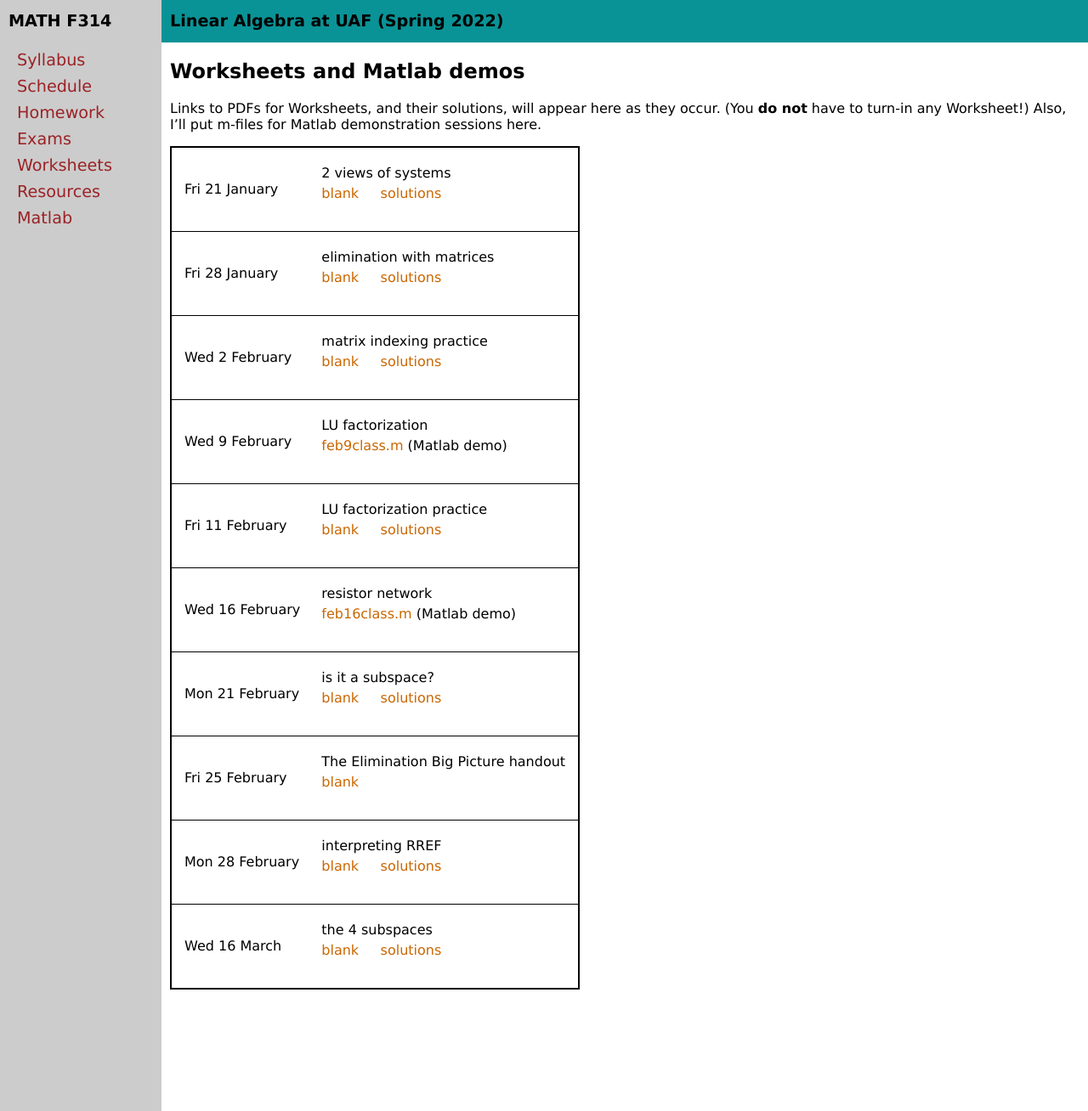
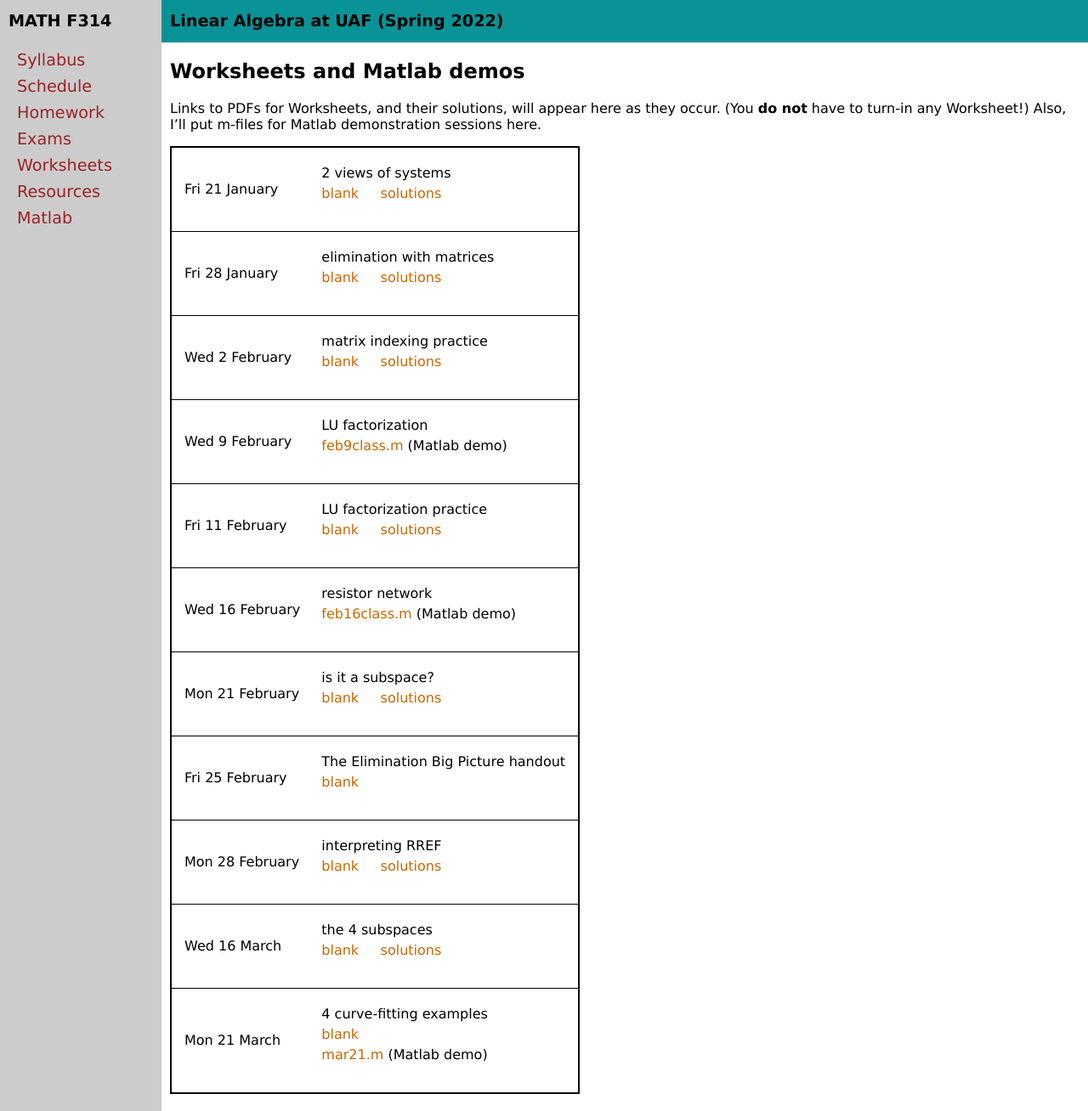
Before and after one commit to bueler/math314, a Jekyll site: the page built from worksheets.md, in a window 1280 px wide and 1308 px high. Shown: the whole window at 85% size. Built offline with Jekyll 4.4.1, drawn with Linux system fonts in a browser that asks for light colours.

Commit message:
Post a worksheet

```diff
--- a/_data/worksheets.yml
+++ b/_data/worksheets.yml
@@ -38,3 +38,7 @@ worksheets:
   blank: 16mar.pdf
   solutions: 16mar-solns.pdf
   description: the 4 subspaces
+- name: Mon 21 March
+  blank: 21mar.pdf
+  description: 4 curve-fitting examples
+  mfile: mar21.m
```
Also changed, not shown: 7 other files.
